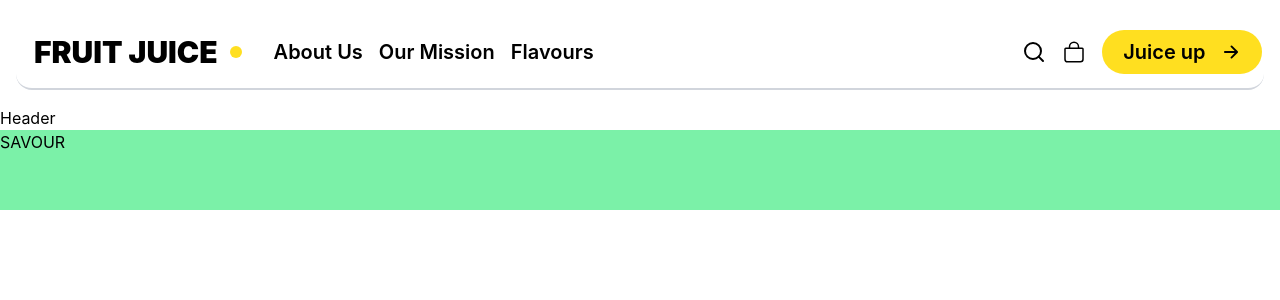
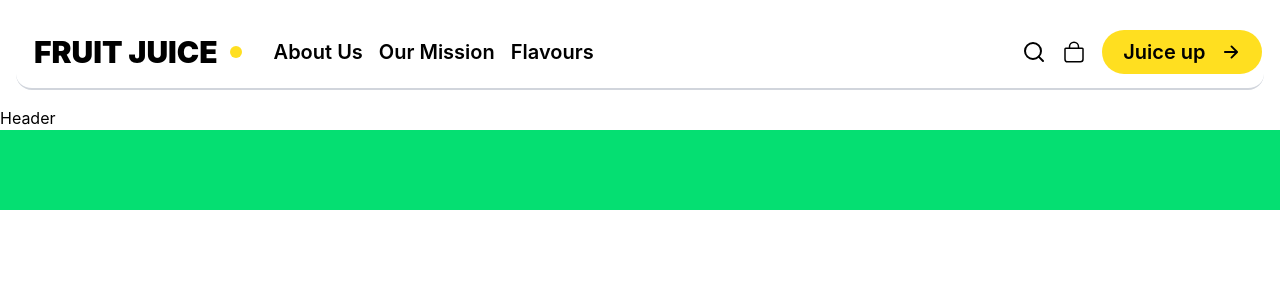
Before and after one commit to Developerfiyin/React-js-project, a React (Vite) app: page / in a window 1280 px wide. Shown: the top 300 px of the page. Built offline with nearby package versions, Linux system fonts and the light colour scheme.

Commit message:
Update header.jsx

```diff
--- a/src/Components/Header.jsx
+++ b/src/Components/Header.jsx
@@ -5,12 +5,12 @@ const Header = () => {
     <div className='bg-white w-full h-screen  '>
        <Navbar/>
         Header
-        <div className='bg-green-300 h-20 mx-auto '>
-                   <div>
+        <div className='bg-green-400 h-20 '>
+{/*
                    <h2>
                    SAVOUR
-                   </h2>
-                   </div>
+                   </h2> */}
+
         </div>
         </div>
   )
```
